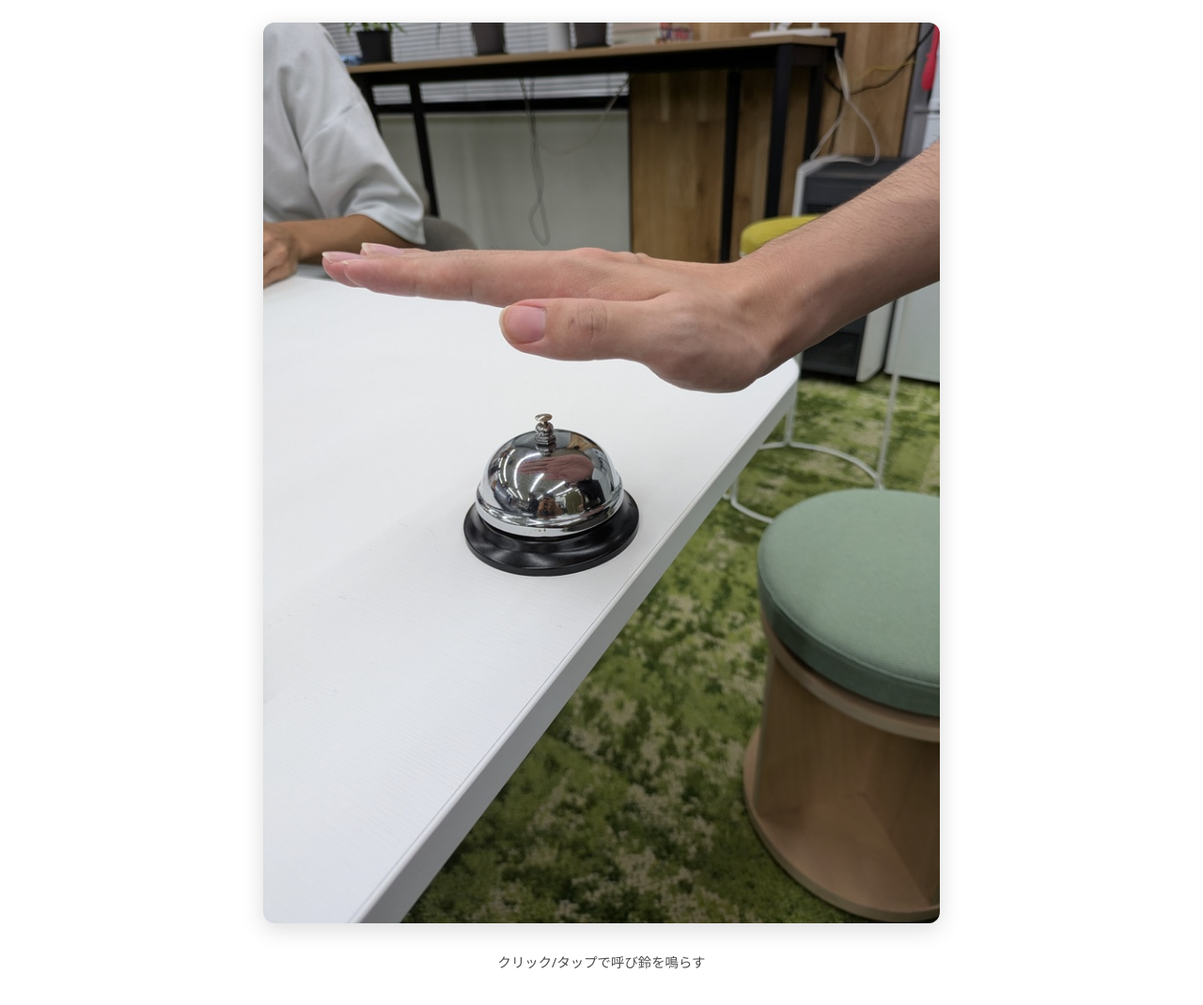
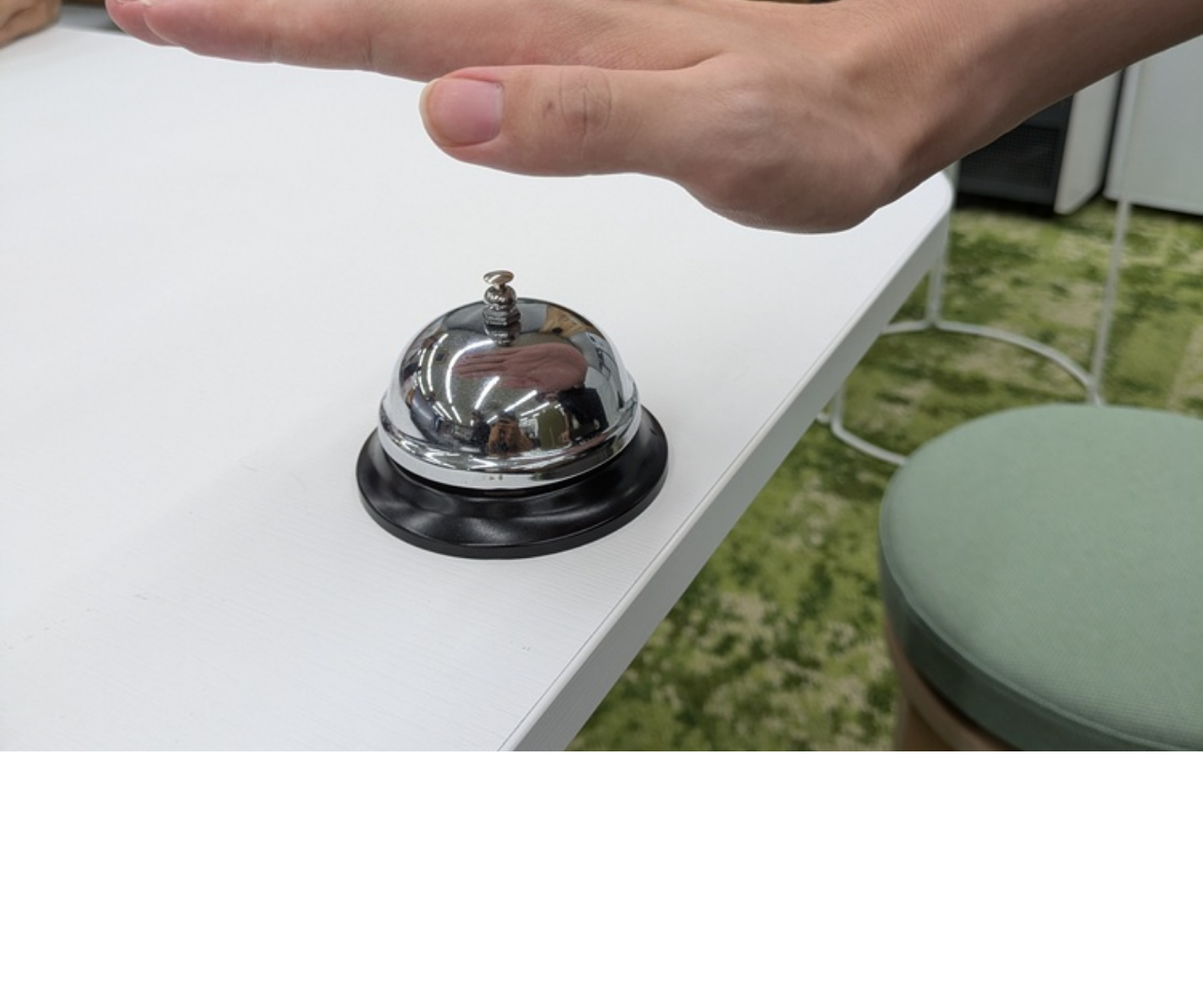
Before and after one commit to Mikuto0831/yobirin-web, a plain HTML site: page index.html in a window 1280 px wide. Shown: the whole page at 94% size. After the commit the page ends 800 px from the top, so only its background shows below. Drawn offline with Linux system fonts and the light colour scheme.

Commit message:
レスポンシブ対応

```diff
--- a/index.html
+++ b/index.html
@@ -3,7 +3,7 @@
 
 <head>
     <meta charset="utf-8" />
-    <meta name="viewport" content="width=device-width, initial-scale=1" />
+    <meta name="viewport" content="width=device-width, initial-scale=1, user-scalable=no, viewport-fit=cover" />
     <title>呼び鈴</title>
     <link rel="preload" as="image" href="img/on.jpg">
     <link rel="preload" as="image" href="img/push.jpg">
@@ -15,7 +15,6 @@
     <main class="container" id="app" aria-live="polite">
         <!-- 呼び鈴ボタン：クリックで音が鳴り、画像が切り替わる -->
         <img id="stateImage" src="img/on.jpg" alt="呼び鈴ボタン" />
-        <p id="hint" class="hint">クリック/タップで呼び鈴を鳴らす</p>
     </main>
 
     <script src="scripts/main.js" defer></script>
--- a/styles/style.css
+++ b/styles/style.css
@@ -1,4 +1,4 @@
-/* レイアウトの基礎 */
+/* レスポンシブレイアウトの基礎 */
 :root {
     color-scheme: light dark;
 }
@@ -11,31 +11,54 @@ html,
 body {
     height: 100%;
     margin: 0;
+    overflow: hidden;
+    /* スクロールバーを非表示 */
 }
 
 body {
     font-family: system-ui, -apple-system, Segoe UI, Roboto, Noto Sans, Ubuntu, Cantarell, Helvetica, Arial, "Hiragino Kaku Gothic ProN", Meiryo, sans-serif;
+    touch-action: manipulation;
+    /* タッチ操作の最適化 */
 }
 
 .container {
     min-height: 100dvh;
     display: grid;
     place-items: center;
-    gap: 1rem;
-    padding: 1.5rem;
+    padding: 0;
+    /* 余白を削除してフルスクリーン */
 }
 
 #stateImage {
-    max-width: min(90vw, 720px);
-    width: 100%;
-    height: auto;
-    border-radius: 12px;
-    box-shadow: 0 6px 24px rgba(0, 0, 0, 0.15);
+    width: 100vw;
+    height: 100vh;
+    object-fit: cover;
+    /* 画面全体をカバー */
     user-select: none;
     -webkit-user-drag: none;
+    cursor: pointer;
+    transition: filter 0.1s ease;
+    /* 視覚的フィードバック */
 }
 
-.hint {
-    opacity: .7;
-    font-size: 0.9rem;
+/* アクティブ状態のフィードバック */
+#stateImage:active {
+    filter: brightness(0.9);
 }
+
+/* モバイル対応 */
+@media (max-width: 768px) {
+    body {
+        -webkit-touch-callout: none;
+        /* iOS Safari でのタッチメニュー無効化 */
+        -webkit-user-select: none;
+        user-select: none;
+    }
+}
+
+/* 横向き対応 */
+@media (orientation: landscape) {
+    #stateImage {
+        object-position: center;
+    }
+}
```
